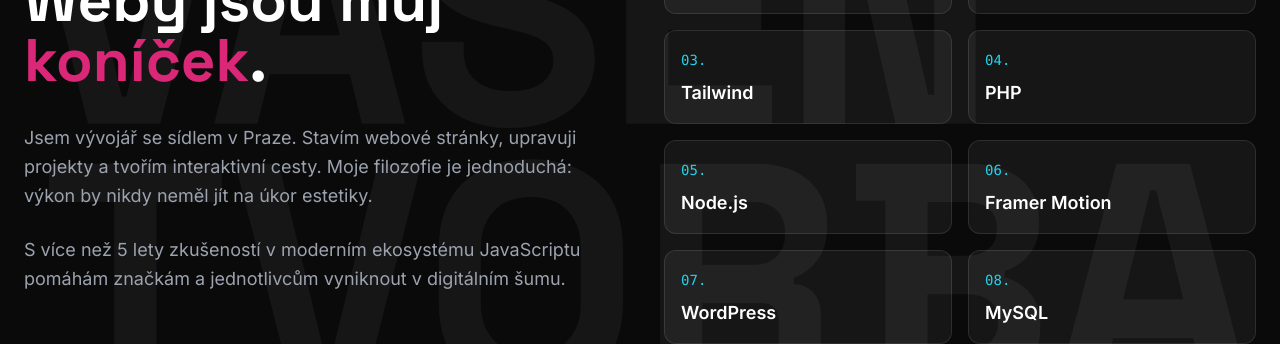
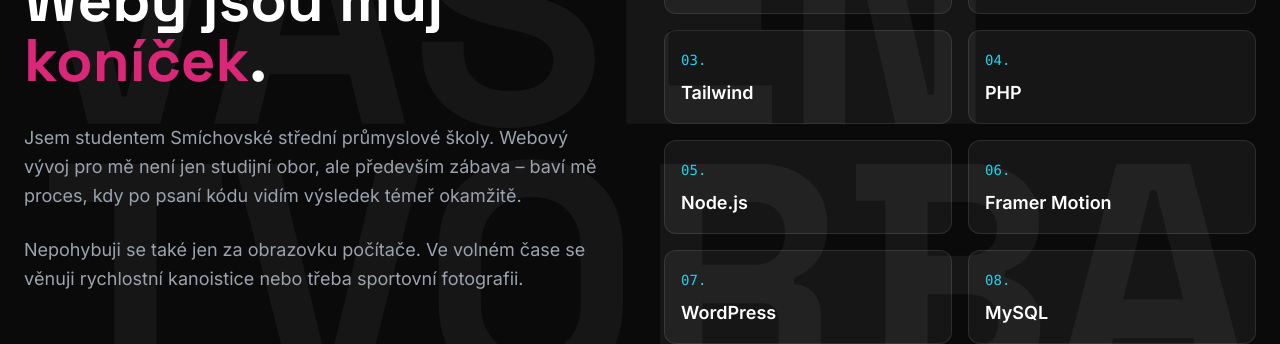
Before and after one commit to FiserBre/fiserbretislav, a React (Vite) app: page / in a window 1280 px wide. Shown: the part 1040-1384 px from the top of the page. Built offline with nearby package versions, Linux system fonts and the light colour scheme.

Commit message:
Update About.tsx
Popis

```diff
--- a/components/About.tsx
+++ b/components/About.tsx
@@ -39,12 +39,11 @@
               Weby jsou můj <span className="text-secondary">koníček</span>.
             </h2>
             <p className="text-gray-400 text-lg leading-relaxed mb-6">
-              Jsem vývojář se sídlem v Praze. Stavím webové stránky, upravuji projekty a tvořím interaktivní cesty.
-              Moje filozofie je jednoduchá: výkon by nikdy neměl jít na úkor estetiky.
+              Jsem studentem Smíchovské střední průmyslové školy.
+              Webový vývoj pro mě není jen studijní obor, ale především zábava – baví mě proces, kdy po psaní kódu vidím výsledek témeř okamžitě.
             </p>
             <p className="text-gray-400 text-lg leading-relaxed">
-              S více než 5 lety zkušeností v moderním ekosystému JavaScriptu pomáhám značkám a jednotlivcům vyniknout
-              v digitálním šumu.
+              Nepohybuji se také jen za obrazovku počítače. Ve volném čase se věnuji rychlostní kanoistice nebo třeba sportovní fotografii.
             </p>
           </motion.div>
 
```
